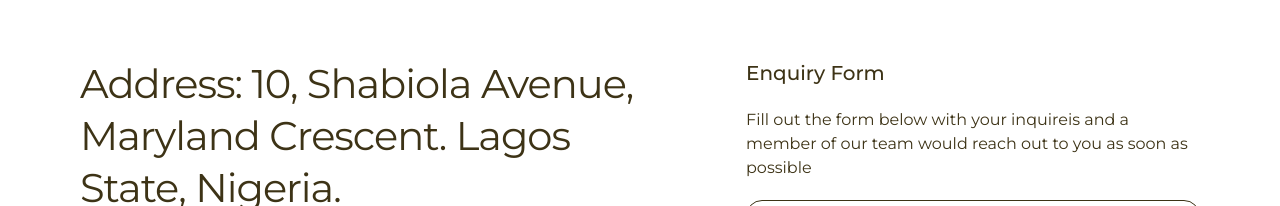
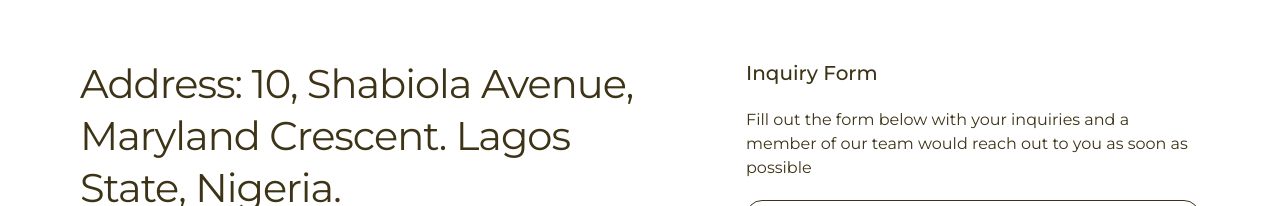
Before and after one commit to doshservices/perennial_hotels, a Next.js app: page /contact-us in a window 1280 px wide. Shown: the part 746-952 px from the top of the page. Built offline with nearby package versions, Linux system fonts and the light colour scheme.

Commit message:
all changes made to the complete website

```diff
--- a/src/app/components/BrandDesciption.jsx
+++ b/src/app/components/BrandDesciption.jsx
@@ -7,7 +7,7 @@ export default function BrandDesciption() {
     boldText:
       "The Perennia Hotels & Resorts brand is an upper upscale hotel and resort brand, with an emphasis on living spaces that evoke a sense of contemporary African design and a service culture of excellence.",
     lightText:
-      "Relax your mind, be at your best and make connections that will change your world. Perennia Hotels and Resorts are places where natural beauty meets creativity, artistry meets design, and unforgettable memories are made.",
+      "Relax your mind, be at your best and make connections that will change your world. Perennia Hotels and Resorts is a place where natural beauty meets creativity, artistry meets design, and unforgettable memories are made.",
   };
 
   return (
--- a/src/app/components/BrandFamily.jsx
+++ b/src/app/components/BrandFamily.jsx
@@ -4,7 +4,7 @@ import React from 'react'
 
 export default function BrandFamily() {
   const brand = [
-    {image:'resort',title:'Perennia Hotels & Resort'},
+    {image:'resort',title:'Perennia Hotels & Resorts'},
     {image:'essence',title:'Essence by Perennia'},
     {image:'essence',title:'Essence by Perennia'},
     {image:'golf',title:'Ibom Icon Hotel & Golf Resort'}
--- a/src/app/contact-us/page.jsx
+++ b/src/app/contact-us/page.jsx
@@ -28,9 +28,9 @@ export default function Contact() {
           <h1 className="">Email: info@perennia.com</h1>
         </div>
         <div className="space-y-5 md:max-w-[50%]">
-          <p className="font-medium text-[20px] text-[#3D3316]">Enquiry Form</p>
+          <p className="font-medium text-[20px] text-[#3D3316]">Inquiry Form</p>
           <p className="text-sx text-[#3D3316]">
-            Fill out the form below with your inquireis and a member of our team
+            Fill out the form below with your inquiries and a member of our team
             would reach out to you as soon as possible
           </p>
           <form action="" className="space-y-5">
@@ -48,8 +48,8 @@ export default function Contact() {
               <p>Service Type</p>
               <select name="" id="" className="outline-none w-[50%]">
                 <option value=""></option>
-                <option value="">General Enquiry</option>
-                <option value="">Booking Enquiry</option>
+                <option value="">General Inquiry</option>
+                <option value="">Booking Inquiry</option>
                 <option value="">Feedback</option>
               </select>
             </div>
```
